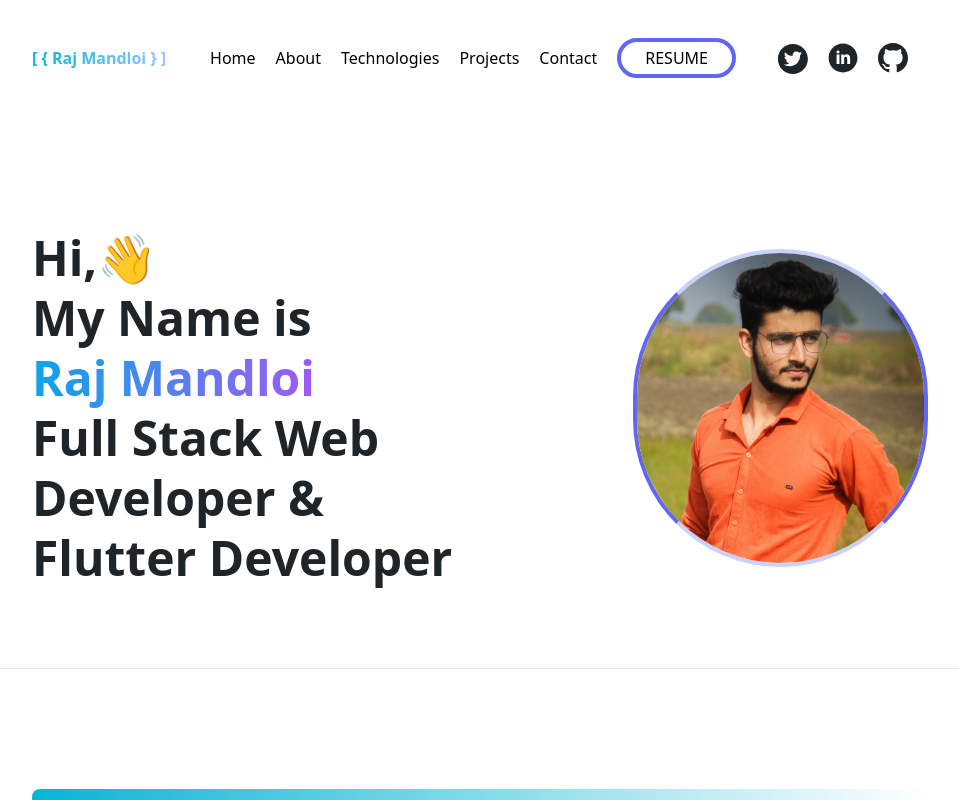
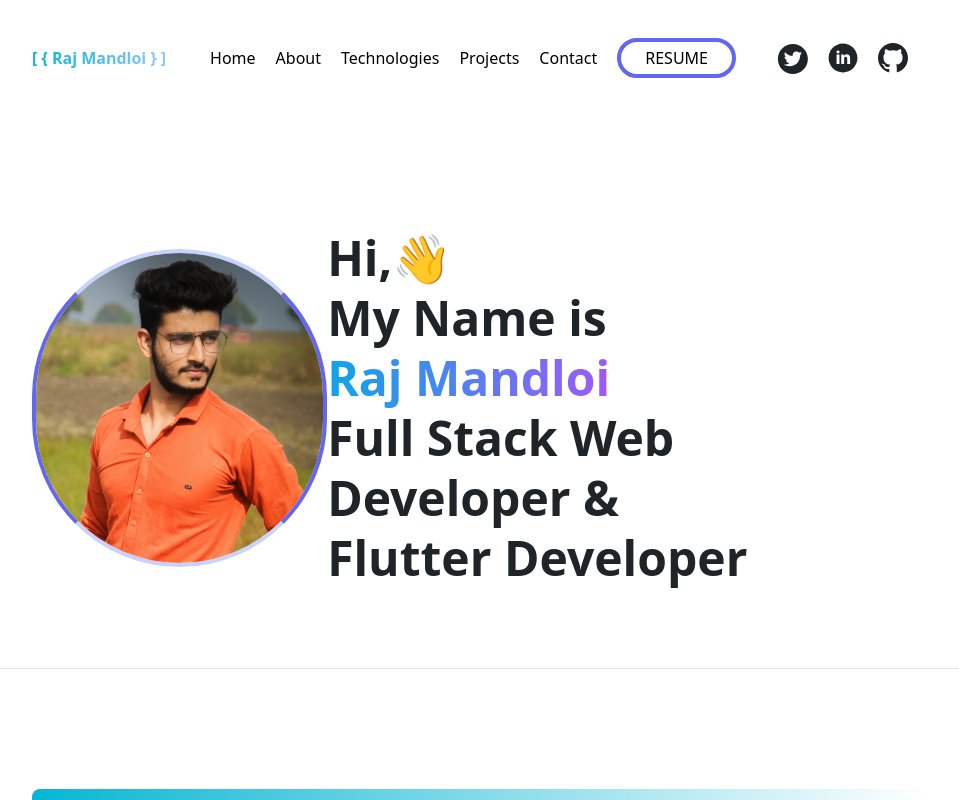
Before and after one commit to Raj-Mandloii/raj-mandloi, a React (Create React App) app: page / in a window 1280 px wide. Shown: the top 800 px of the page, without its empty margins (160-1119 px from the left). Built offline with nearby package versions, Linux system fonts and the light colour scheme.

Commit message:
animation updated

```diff
--- a/src/Pages/Home.js
+++ b/src/Pages/Home.js
@@ -69,6 +69,9 @@ function Home() {
 
   return (
     <main id="home" className="container mx-auto max-width section md:flex justify-between items-center">
+      <div className="mt-5 md:mt-0">
+        <img ref={myimageref} className="md:bg-gradient-to-r rounded-full hover:border-x-indigo-100 h-90 w-80 border-4 border-indigo-200 border-x-indigo-500" src={img} alt="Pavan MG" />
+      </div>
       <div>
         <h1
           ref={h11}
@@ -95,9 +98,7 @@ function Home() {
           {tagline1}
         </h2>
       </div>
-      <div className="mt-5 md:mt-0">
-        <img ref={myimageref} className="md:bg-gradient-to-r rounded-full hover:border-x-indigo-100 h-90 w-80 border-4 border-indigo-200 border-x-indigo-500" src={img} alt="Pavan MG" />
-      </div>
+
     </main>
   );
 }
```
